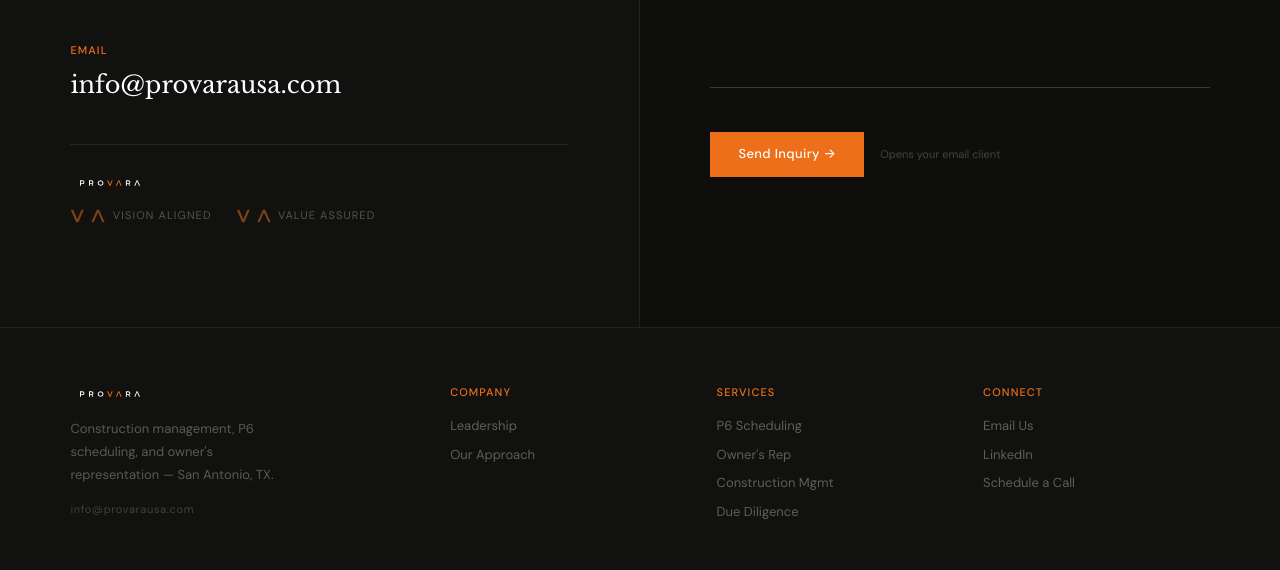
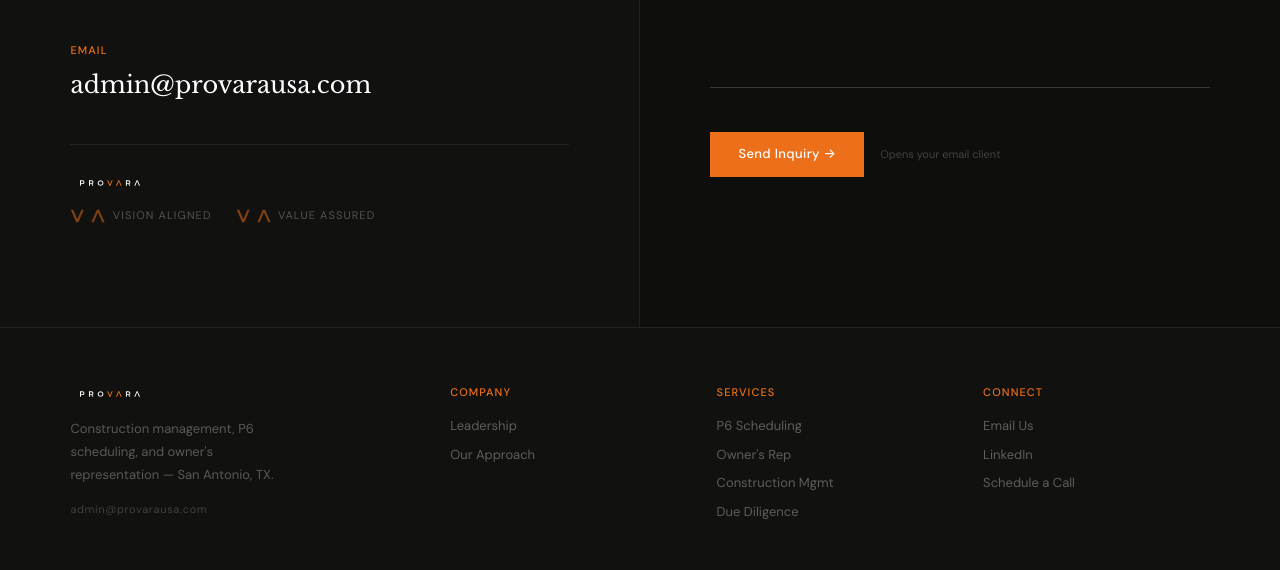
Before and after one commit to yeldandim/Provara-v16, a React (Vite) app: page / in a window 1280 px wide. Shown: the part 5555-6125 px from the top of the page. Built offline with nearby package versions, Linux system fonts and the light colour scheme.

Commit message:
Update email address references in App.jsx

```diff
--- a/App.jsx
+++ b/App.jsx
@@ -609,13 +609,13 @@ function Leadership() {
           {/* Amber corner marks — consistent brand treatment */}
           <div style={{
             position:'absolute', top:0, left:0, zIndex:2,
-            width:'44px', height:'44px',
+            width:'22px', height:'22px',
             borderTop:`2px solid ${AMBER}`,
             borderLeft:`2px solid ${AMBER}`,
           }} />
           <div style={{
             position:'absolute', bottom:0, right:0, zIndex:2,
-            width:'44px', height:'44px',
+            width:'22px', height:'22px',
             borderBottom:`2px solid ${AMBER}`,
             borderRight:`2px solid ${AMBER}`,
           }} />
@@ -845,7 +845,7 @@ function Contact() {
     e.preventDefault()
     const sub  = encodeURIComponent(`Provara — ${form.name}${form.company ? ' · ' + form.company : ''}`)
     const body = encodeURIComponent(`Name: ${form.name}\nCompany: ${form.company}\nService: ${form.service}\n\n${form.message}`)
-    window.open(`mailto:info@provarausa.com?subject=${sub}&body=${body}`)
+    window.open(`mailto:admin@provarausa.com?subject=${sub}&body=${body}`)
     setSent(true)
   }
 
@@ -901,7 +901,7 @@ function Contact() {
                 letterSpacing:'.1em', textTransform:'uppercase',
                 color:AMBER, marginBottom:'6px',
               }}>Email</div>
-              <a href="mailto:info@provarausa.com"
+              <a href="mailto:admin@provarausa.com"
                 style={{
                   fontFamily:'var(--serif)',
                   fontSize:'clamp(17px,2vw,24px)', color:WHITE,
@@ -909,7 +909,7 @@ function Contact() {
                 }}
                 onMouseEnter={e => e.currentTarget.style.color = AMBER}
                 onMouseLeave={e => e.currentTarget.style.color = WHITE}>
-                info@provarausa.com
+                admin@provarausa.com
               </a>
             </div>
           </div>
@@ -1079,14 +1079,14 @@ function Footer() {
               marginTop:'14px', fontFamily:'var(--sans)', fontSize:'11px',
               letterSpacing:'.06em', color:'rgba(255,255,255,.2)', lineHeight:1.8,
             }}>
-              info@provarausa.com
+              admin@provarausa.com
             </div>
           </div>
 
           {[
             { h:'Company',  items:[['Leadership','#leadership'],['Our Approach','#approach']] },
             { h:'Services', items:[['P6 Scheduling','#scheduling'],["Owner's Rep",'#services'],['Construction Mgmt','#services'],['Due Diligence','#services']] },
-            { h:'Connect',  items:[['Email Us','mailto:info@provarausa.com'],['LinkedIn','https://www.linkedin.com/in/yeldandi/'],['Schedule a Call','#contact']] },
+            { h:'Connect',  items:[['Email Us','mailto:admin@provarausa.com'],['LinkedIn','https://www.linkedin.com/in/yeldandi/'],['Schedule a Call','#contact']] },
           ].map(col => (
             <div key={col.h}>
               <div style={{
```
